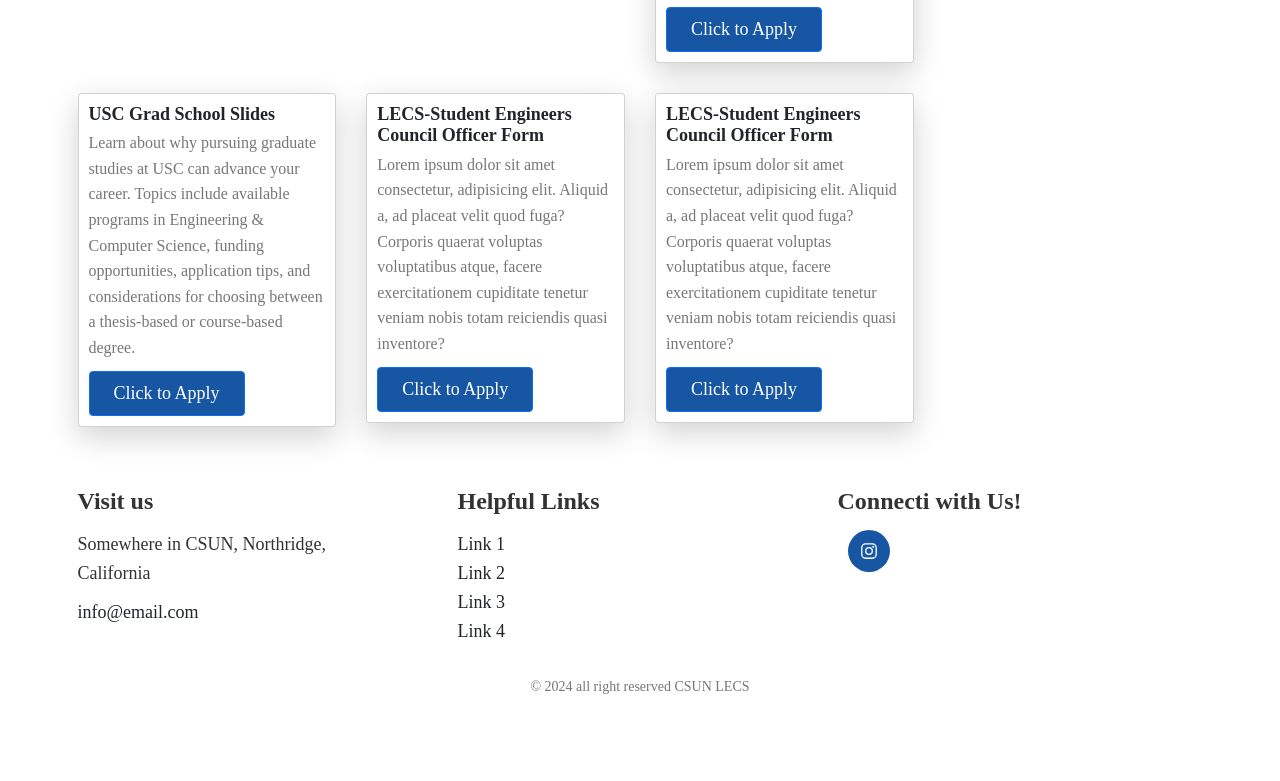
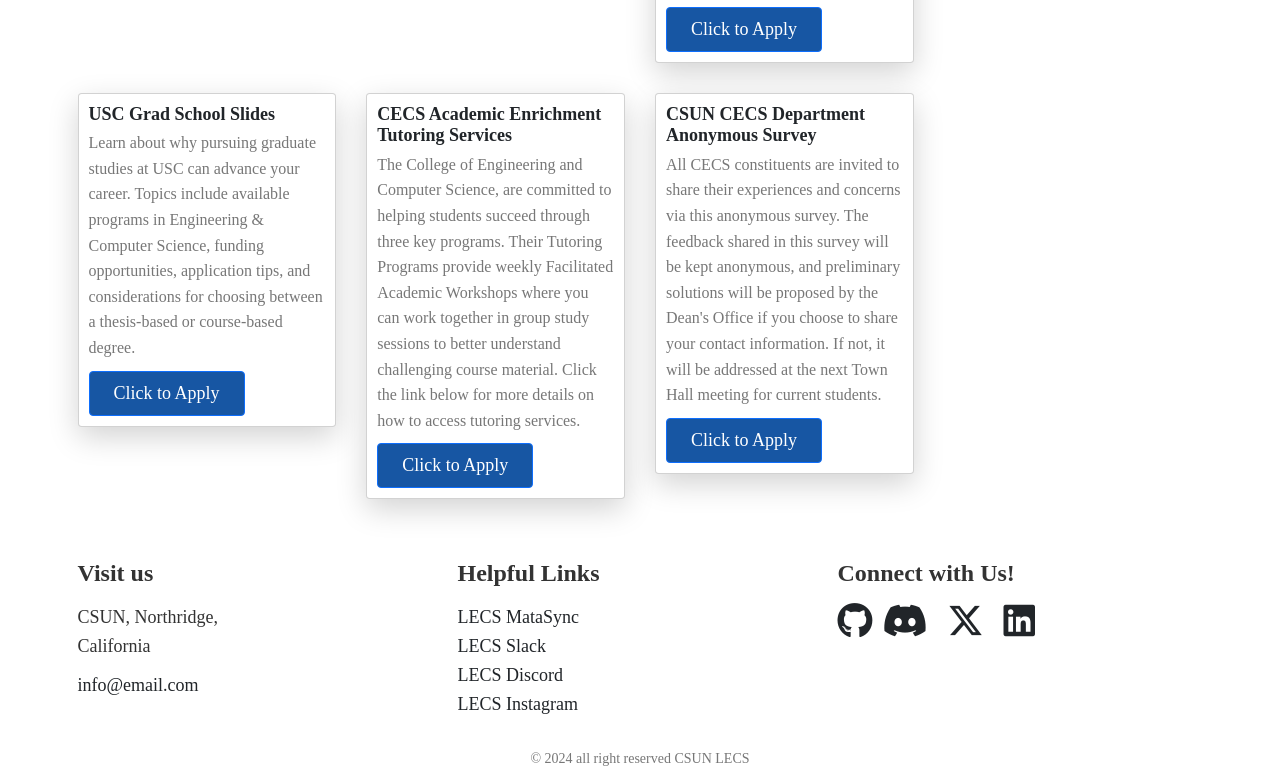
Before and after one commit to gtech29/LECS.github.io, a plain HTML site: page index.html in a window 1280 px wide. Shown: the part 3095-3876 px from the top of the page. Before the commit the page ends 3803 px from the top, so only its background shows below. Drawn offline with nearby package versions, Linux system fonts and the light colour scheme.

Commit message:
updated cards and links

```diff
--- a/index.html
+++ b/index.html
@@ -4,7 +4,7 @@
 <head>
   <meta charset="UTF-8" />
   <meta name="viewport" content="width=device-width, initial-scale=1.0" />
-
+  <script src="https://kit.fontawesome.com/ef5359af4d.js" crossorigin="anonymous"></script>
   <link href="https://cdn.jsdelivr.net/npm/bootstrap@5.3.0/dist/css/bootstrap.min.css" rel="stylesheet"
     integrity="sha384-9ndCyUaIbzAi2FUVXJi0CjmCapSmO7SnpJef0486qhLnuZ2cdeRhO02iuK6FUUVM" crossorigin="anonymous" />
   <link rel="stylesheet" href="styles.css" />
@@ -12,7 +12,7 @@
 </head>
 
 <body>
-  <!-- navigatin bar -->
+  <!-- navigation bar -->
 
   <header class="bg-header">
     <nav class="navbar navbar-expand-lg">
@@ -242,7 +242,7 @@
                   technology, engineering, and math, guiding them from earning their bachelor's degrees to pursuing
                   graduate studies.
                 </p>
-                <a href="" target="_blank" class="btn btn-primary">Click to Apply</a>
+                <a href="https://www.csun.edu/cecs/lsamp" target="_blank" class="btn btn-primary">Click to Apply</a>
               </div>
             </div>
           </div>
@@ -280,26 +280,35 @@
           <div class="col-12 col-lg-3 ">
             <div class="card shadow-lg border-1 rounded">
               <div class="card-body">
-                <h3 class="card-title">LECS-Student Engineers Council Officer Form</h3>
+                <h3 class="card-title">CECS Academic Enrichment Tutoring Services</h3>
                 <p class="card-text">
-                  Lorem ipsum dolor sit amet consectetur, adipisicing elit. Aliquid a, ad placeat velit quod fuga?
-                  Corporis quaerat voluptas voluptatibus atque, facere exercitationem cupiditate tenetur veniam nobis
-                  totam reiciendis quasi inventore?
+                  The College of Engineering and Computer Science, are committed to helping students succeed
+                  through three key
+                  programs. Their Tutoring Programs provide weekly Facilitated Academic Workshops where you can work
+                  together in group
+                  study sessions to better understand challenging course material. Click the link below for more details
+                  on how to access
+                  tutoring services.
                 </p>
-                <a href="https://shorturl.at/Nkhuu" target="_blank" class="btn btn-primary">Click to Apply</a>
+                <a href="https://www.csun.edu/engineering-computer-science/cecsssc/tutoring-services" target="_blank"
+                  class="btn btn-primary">Click to Apply</a>
               </div>
             </div>
           </div>
           <div class="col-12 col-lg-3 ">
             <div class="card shadow-lg border-1 rounded">
               <div class="card-body">
-                <h3 class="card-title">LECS-Student Engineers Council Officer Form</h3>
+                <h3 class="card-title">CSUN CECS Department Anonymous Survey</h3>
                 <p class="card-text">
-                  Lorem ipsum dolor sit amet consectetur, adipisicing elit. Aliquid a, ad placeat velit quod fuga?
-                  Corporis quaerat voluptas voluptatibus atque, facere exercitationem cupiditate tenetur veniam nobis
-                  totam reiciendis quasi inventore?
+                  All CECS constituents are invited to share their experiences and concerns via this anonymous survey.
+                  The feedback shared
+                  in this survey will be kept anonymous, and preliminary solutions will be proposed by the Dean's Office
+                  if you choose to
+                  share your contact information. If not, it will be addressed at the next Town Hall meeting for current
+                  students.
                 </p>
-                <a href="https://shorturl.at/Nkhuu" target="_blank" class="btn btn-primary">Click to Apply</a>
+                <a href="https://csun.sjc1.qualtrics.com/jfe/form/SV_3rfRk8qetvB1eCy" target="_blank"
+                  class="btn btn-primary">Click to Apply</a>
               </div>
             </div>
           </div>
@@ -316,7 +325,7 @@
         <div class="col-12 col-lg-4">
           <h3 class="fw-bold pb-3">Visit us</h3>
           <p>
-            Somewhere in CSUN, Northridge, <br />
+            CSUN, Northridge, <br />
             California
           </p>
           <a href="mailto:info@foodiexpress.com" class="text-dark">info@email.com</a>
@@ -324,18 +333,23 @@
         <div class="col-12 col-lg-4" id="helpful-links">
           <h3 class="fw-bold pb-3">Helpful Links</h3>
           <div class="d-flex flex-column">
-            <a href="#" class="text-dark">Link 1</a>
-            <a href="#" class="text-dark">Link 2</a>
-            <a href="#" class="text-dark">Link 3</a>
-            <a href="#" class="text-dark">Link 4</a>
+            <a href="https://csun.campuslabs.com/engage/organization/leaders-in-engineering-and-computer-science-lecs"
+              class="text-dark">LECS MataSync</a>
+            <a href="https://csunlecs.slack.com/" class="text-dark">LECS Slack</a>
+            <a href="https://discord.com/invite/Ys6npfH" class="text-dark">LECS Discord</a>
+            <a href="https://www.instagram.com/csun_lecs_/?hl=en" class="text-dark">LECS Instagram</a>
           </div>
         </div>
         <div class="col-12 col-lg-4">
-          <h3 class="fw-bold pb-3">Connecti with Us!</h3>
+          <h3 class="fw-bold pb-3">Connect with Us!</h3>
           <div class="d-flex">
-            <!-- <a href="#" class="text-dark"><ion-icon name="logo-facebook" class="icon"></ion-icon></a> -->
-            <a href="#" class="text-dark px-3"><ion-icon name="logo-instagram" class="icon"></ion-icon></a>
-            <!-- <a href="#" class="text-dark px-3"><ion-icon name="logo-github" class="icon"></ion-icon></a> -->
+            <a href="#" target="_blank" class="text-dark"><i
+                class="fab fa-github fa-2x"></i></a>
+            <a href="#" class="text-dark px-3"><i class="fab fa-discord fa-2x"></i></a>
+            <a href="#" target="_blank" class="text-dark px-3"><i
+                class="fab fa-x-twitter fa-2x"></i></a>
+            <a href="#" target="_blank" class="text-dark px-3"><i
+                class="fab fa-linkedin fa-2x"></i></a>
           </div>
         </div>
       </div>
```
